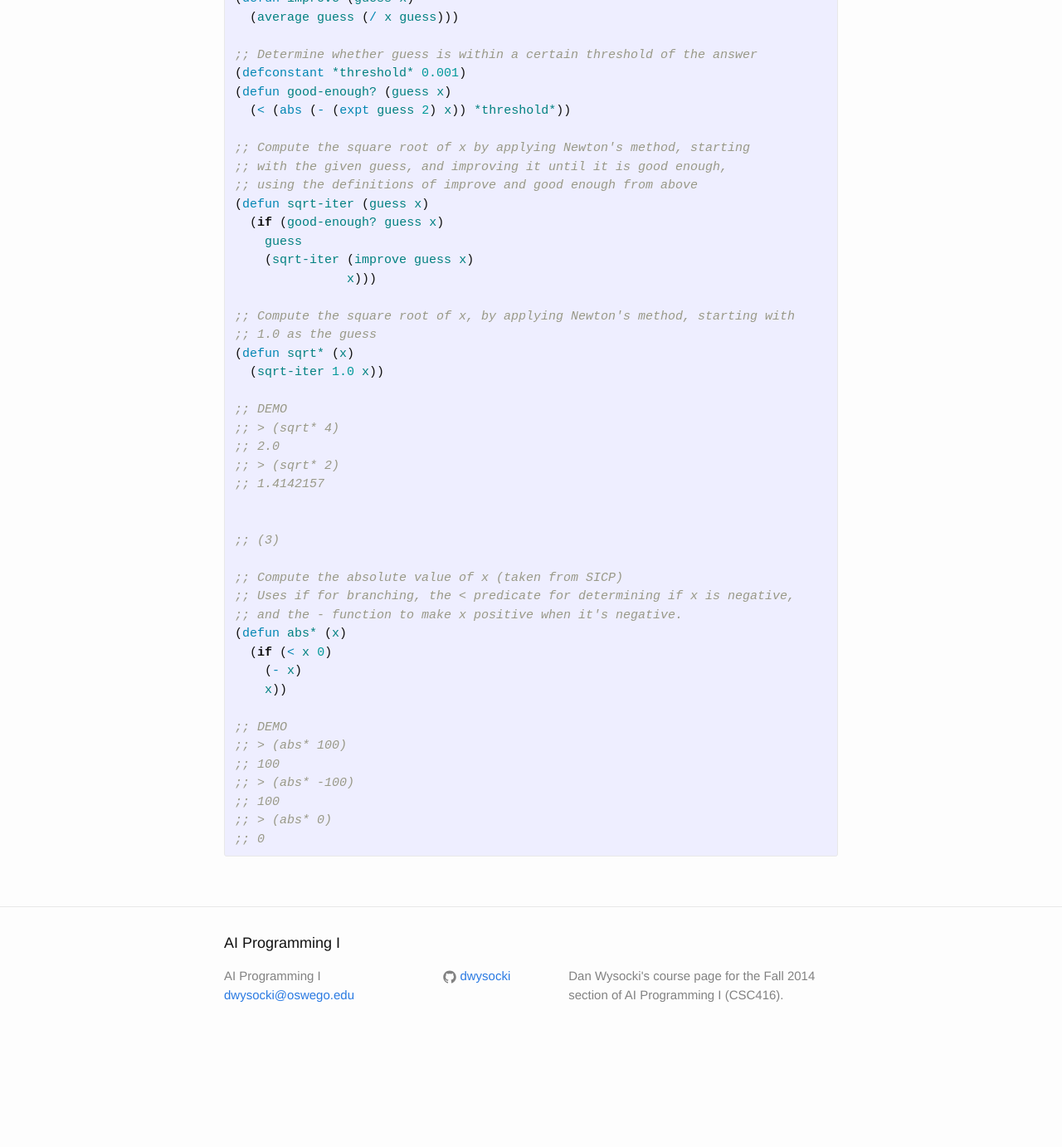
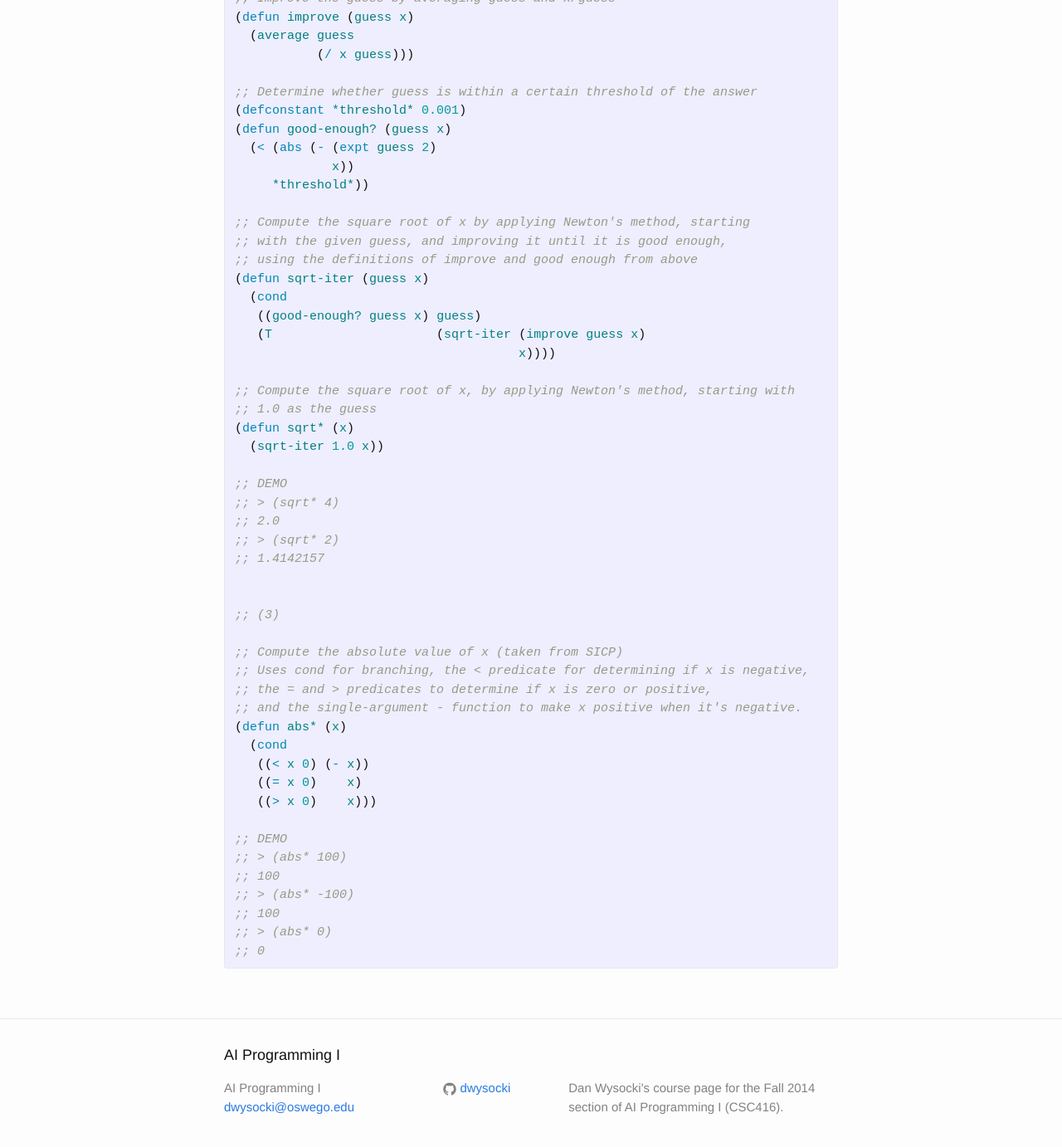
Before and after one commit to dwysocki/ai-programming1, a Jekyll site: the page built from _posts/assignments/2014-09-15-programming-challenge-3-more-simple-definitions.markdown, in a window 1280 px wide and 1400 px high, scrolled down 1046 px. Shown: the top 1382 px of the window at 83% size. Built offline with Jekyll 4.4.1, drawn with Linux system fonts in a browser that asks for light colours; before the commit the page ends 2316 px from its top, so only the background shows below that; some of the changed text lies outside the part shown.

Commit message:
Edited Assignment 2 to use cond instead of if

```diff
--- a/_posts/assignments/2014-09-15-programming-challenge-3-more-simple-definitions.markdown
+++ b/_posts/assignments/2014-09-15-programming-challenge-3-more-simple-definitions.markdown
@@ -20,9 +20,9 @@ date: 2014-09-15T09:10:00-04:00
 ;; and the cdr of the cons cell is the result of recursing on the cdr of
 ;; the list.
 (defun mapcar* (fn l)
-  (when l
-    (cons (funcall fn (first l))
-    (mapcar* fn (rest l)))))
+  (cond
+   (l (cons (funcall fn (car l))
+	    (mapcar* fn (cdr l))))))
 
 ;; DEMO
 ;; > (mapcar* #'- (list 1 2 3))
@@ -38,25 +38,29 @@ date: 2014-09-15T09:10:00-04:00
 
 ;; Average of two numbers
 (defun average (x y)
-  (/ (+ x y) 2))
+  (/ (+ x y)
+     2))
 
 ;; Improve the guess by averaging guess and x/guess
 (defun improve (guess x)
-  (average guess (/ x guess)))
+  (average guess
+	   (/ x guess)))
 
 ;; Determine whether guess is within a certain threshold of the answer
 (defconstant *threshold* 0.001)
 (defun good-enough? (guess x)
-  (< (abs (- (expt guess 2) x)) *threshold*))
+  (< (abs (- (expt guess 2)
+	     x))
+     *threshold*))
 
 ;; Compute the square root of x by applying Newton's method, starting
 ;; with the given guess, and improving it until it is good enough,
 ;; using the definitions of improve and good enough from above
 (defun sqrt-iter (guess x)
-  (if (good-enough? guess x)
-    guess
-    (sqrt-iter (improve guess x)
-	       x)))
+  (cond
+   ((good-enough? guess x) guess)
+   (T                      (sqrt-iter (improve guess x)
+				      x))))
 
 ;; Compute the square root of x, by applying Newton's method, starting with
 ;; 1.0 as the guess
@@ -73,12 +77,14 @@ date: 2014-09-15T09:10:00-04:00
 ;; (3)
 
 ;; Compute the absolute value of x (taken from SICP)
-;; Uses if for branching, the < predicate for determining if x is negative,
-;; and the - function to make x positive when it's negative.
+;; Uses cond for branching, the < predicate for determining if x is negative,
+;; the = and > predicates to determine if x is zero or positive,
+;; and the single-argument - function to make x positive when it's negative.
 (defun abs* (x)
-  (if (< x 0)
-    (- x)
-    x))
+  (cond
+   ((< x 0) (- x))
+   ((= x 0)    x)
+   ((> x 0)    x)))
 
 ;; DEMO
 ;; > (abs* 100)
```
Also changed, not shown: 1 other file.
